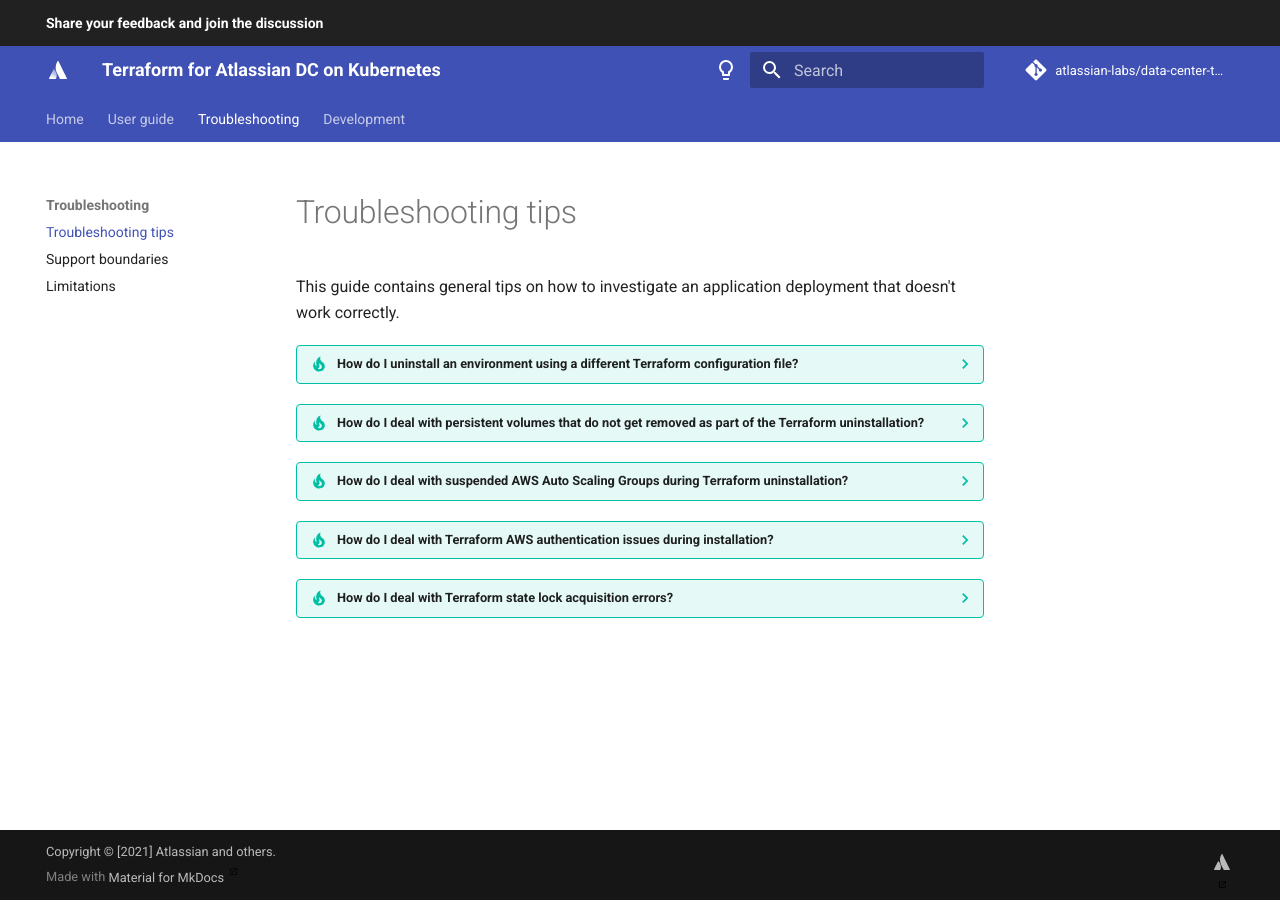
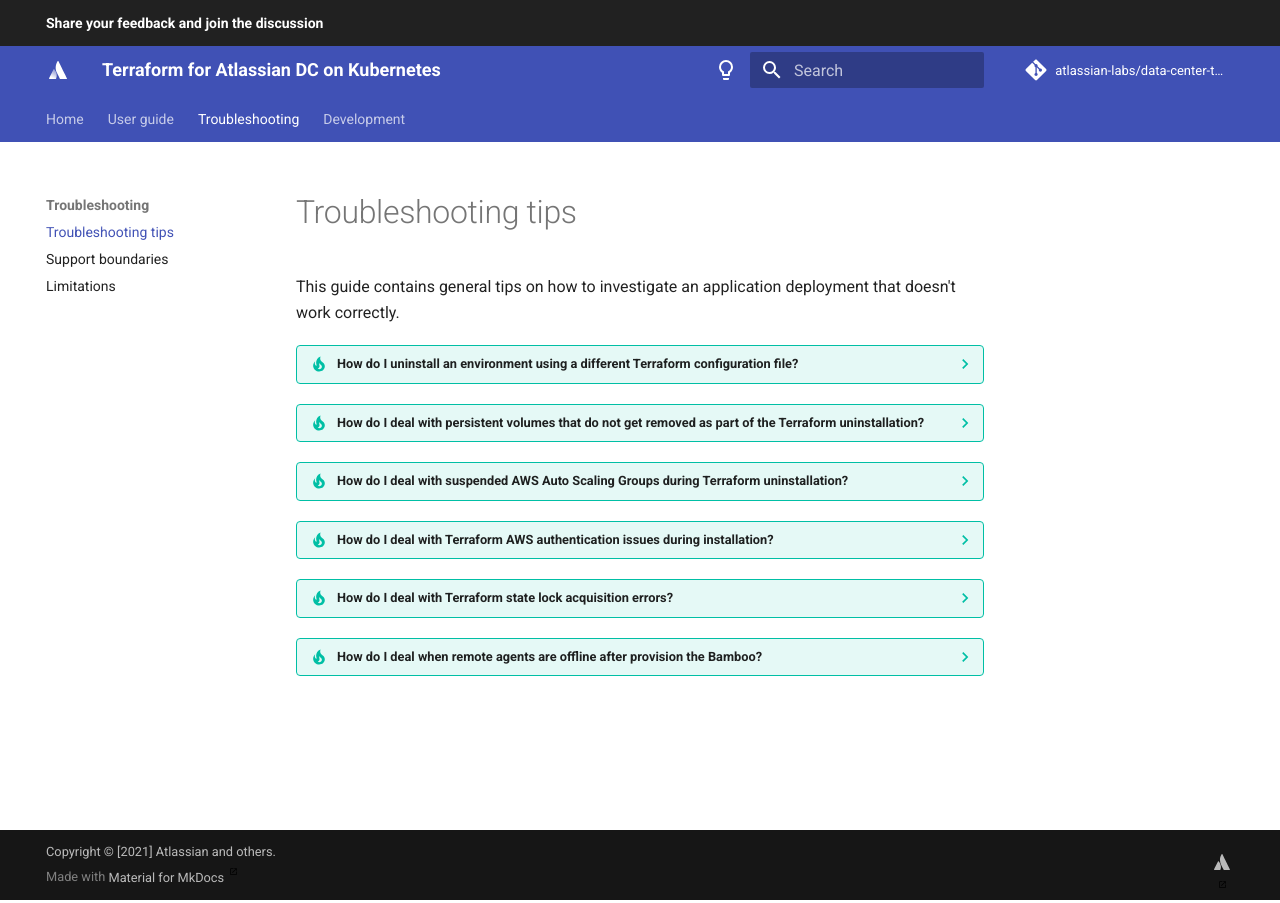
Before and after one commit to atlassian-labs/data-center-terraform, an MkDocs documentation site: the page built from docs/docs/troubleshooting/TROUBLESHOOTING.md, in a window 1280 px wide. Built offline with MkDocs 1.6.1 and Material for MkDocs 9.7.7, drawn with Linux system fonts in a browser that asks for light colours; comment, search, counter and statistics services are not loaded; some of the changed lines change nothing that is shown.

Commit message:
TFKUBE-246: Add the scenario of offline remote agents into troubleshooting page

```diff
--- a/docs/docs/troubleshooting/TROUBLESHOOTING.md
+++ b/docs/docs/troubleshooting/TROUBLESHOOTING.md
@@ -102,3 +102,17 @@
     Where `<ID>` is the value that appears in the error message.
 
     There are two Terraform locks; one for the infrastructure and another for Terraform state. If you are still experiencing lock issues, change the directory to `./modules/tfstate` and retry the same command.
+
+
+??? tip "How do I deal when remote agents are offline after provision the Bamboo?"
+
+    **Symptom**
+
+    The remote agents are installed but remain offline after installation.
+
+    **Solution**
+
+    1. Open the Bamboo application in the browser and login as `administrator`.
+    2. Go to `Agents` page and select `Agent authentication` tab.
+    3. Select `All` and press `Approve access` button.
+    4. Wait until all remote agents get online.
```
